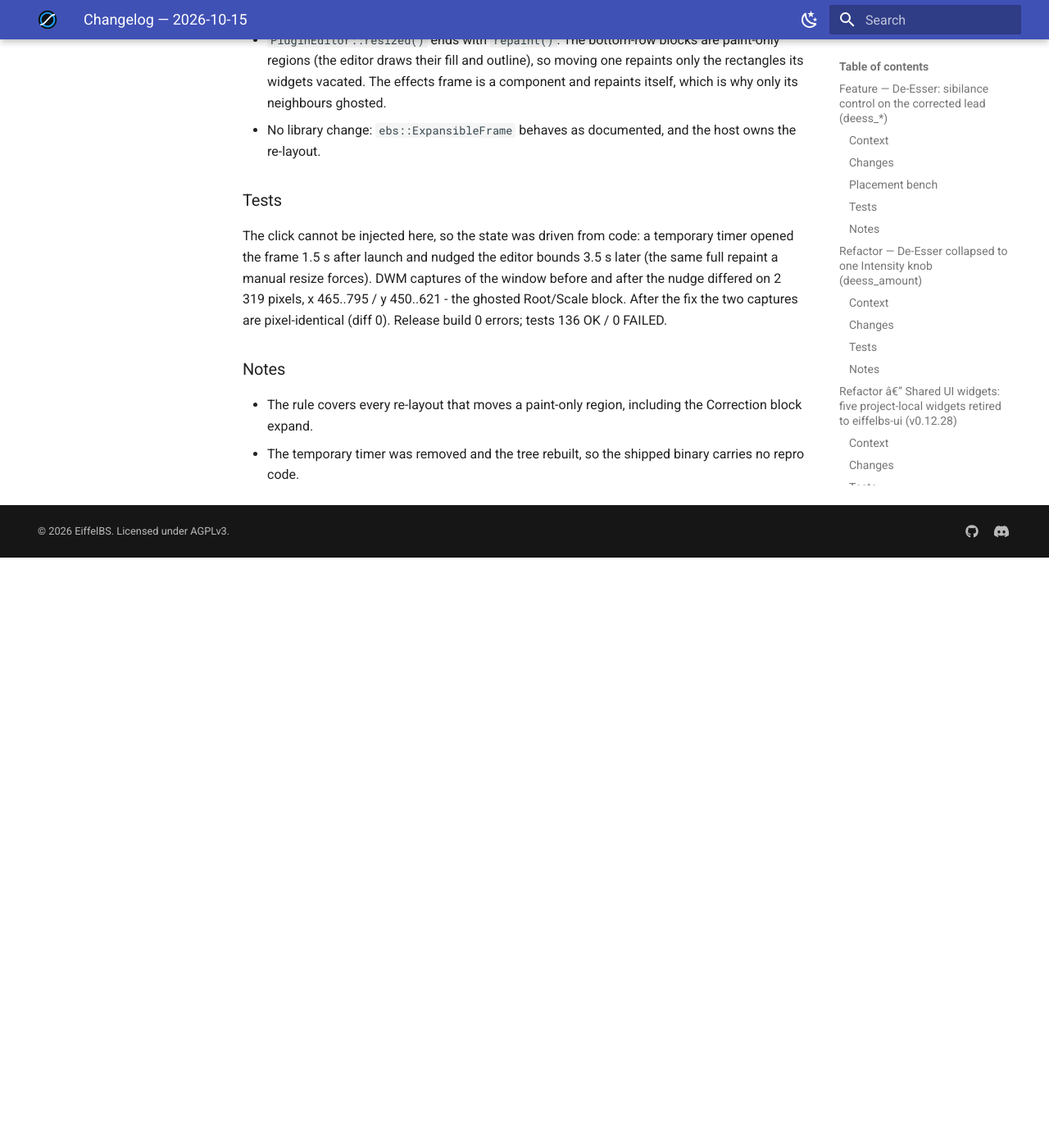
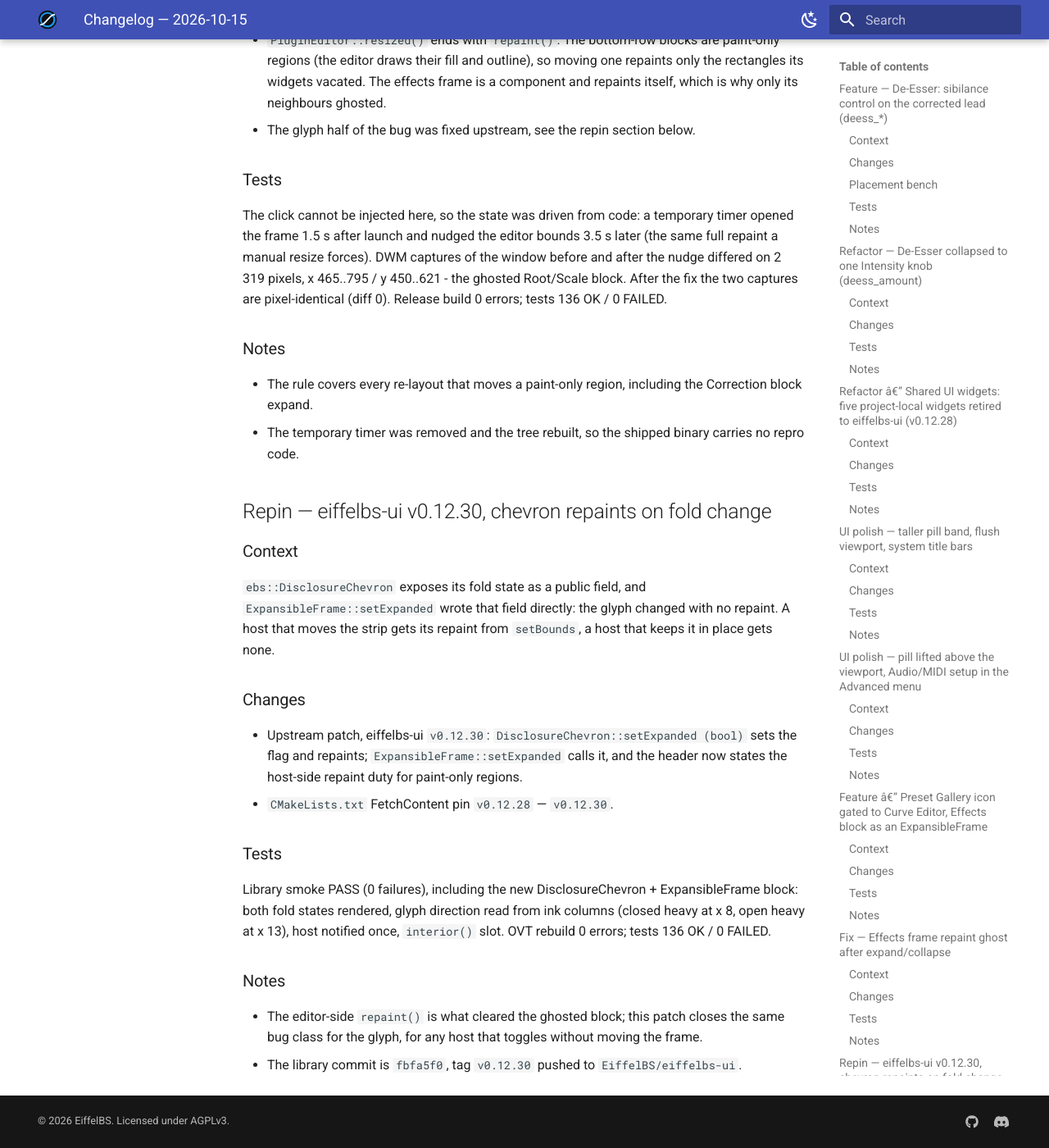
Before and after one commit to EiffelBS/OpenVoxTuner, an MkDocs documentation site: the page built from docs/changelog/changelog-2026-10-15.md, in a window 1280 px wide and 1400 px high, scrolled down 11299 px. Shown: the whole window at 82% size. Built offline with MkDocs 1.6.1 and Material for MkDocs 9.7.7, drawn with Linux system fonts in a browser that asks for light colours; the version menu is left out; before the commit the page ends 11979 px from its top, so only the background shows below that.

Commit message:
UI: repin eiffelbs-ui v0.12.30, chevron repaints on fold change
The effects frame ghost had a second half upstream: ExpansibleFrame::setExpanded
wrote the chevron public `expanded` field directly, so the glyph flipped with
no repaint. A host that moves the strip gets its repaint from setBounds, one
that keeps it in place gets none. v0.12.30 adds DisclosureChevron::setExpanded
(flag + repaint), ExpansibleFrame calls it, and the header states the host-side
repaint duty for paint-only regions. Both components got their first smoke
coverage: both fold states rendered, glyph direction read from ink columns,
host notified once, interior() slot. Smoke PASS, 0 failures.

OVT: pin v0.12.28 -> v0.12.30, rebuild 0 errors, tests 136 OK / 0 FAILED.

```diff
--- a/CMakeLists.txt
+++ b/CMakeLists.txt
@@ -80,7 +80,7 @@
 include(FetchContent)
 FetchContent_Declare(eiffelbs-ui
     GIT_REPOSITORY https://github.com/EiffelBS/eiffelbs-ui.git
-    GIT_TAG        v0.12.28
+    GIT_TAG        v0.12.30
     GIT_SHALLOW    TRUE)
 FetchContent_MakeAvailable(eiffelbs-ui)
 
--- a/docs/changelog/changelog-2026-10-15.md
+++ b/docs/changelog/changelog-2026-10-15.md
@@ -409,7 +409,7 @@
 
 ### Changes
 - `PluginEditor::resized()` ends with `repaint()`. The bottom-row blocks are paint-only regions (the editor draws their fill and outline), so moving one repaints only the rectangles its widgets vacated. The effects frame is a component and repaints itself, which is why only its neighbours ghosted.
-- No library change: ``ebs::ExpansibleFrame`` behaves as documented, and the host owns the re-layout.
+- The glyph half of the bug was fixed upstream, see the repin section below.
 
 ### Tests
 The click cannot be injected here, so the state was driven from code: a temporary timer opened the frame 1.5 s after launch and nudged the editor bounds 3.5 s later (the same full repaint a manual resize forces). DWM captures of the window before and after the nudge differed on 2 319 pixels, x 465..795 / y 450..621 - the ghosted Root/Scale block. After the fix the two captures are pixel-identical (diff 0). Release build 0 errors; tests 136 OK / 0 FAILED.
@@ -417,3 +417,19 @@
 ### Notes
 - The rule covers every re-layout that moves a paint-only region, including the Correction block expand.
 - The temporary timer was removed and the tree rebuilt, so the shipped binary carries no repro code.
+
+## Repin — eiffelbs-ui v0.12.30, chevron repaints on fold change
+
+### Context
+`ebs::DisclosureChevron` exposes its fold state as a public field, and `ExpansibleFrame::setExpanded` wrote that field directly: the glyph changed with no repaint. A host that moves the strip gets its repaint from `setBounds`, a host that keeps it in place gets none.
+
+### Changes
+- Upstream patch, eiffelbs-ui `v0.12.30`: `DisclosureChevron::setExpanded (bool)` sets the flag and repaints; `ExpansibleFrame::setExpanded` calls it, and the header now states the host-side repaint duty for paint-only regions.
+- `CMakeLists.txt` FetchContent pin `v0.12.28` — `v0.12.30`.
+
+### Tests
+Library smoke PASS (0 failures), including the new DisclosureChevron + ExpansibleFrame block: both fold states rendered, glyph direction read from ink columns (closed heavy at x 8, open heavy at x 13), host notified once, `interior()` slot. OVT rebuild 0 errors; tests 136 OK / 0 FAILED.
+
+### Notes
+- The editor-side `repaint()` is what cleared the ghosted block; this patch closes the same bug class for the glyph, for any host that toggles without moving the frame.
+- The library commit is `fbfa5f0`, tag `v0.12.30` pushed to `EiffelBS/eiffelbs-ui`.
```
Also changed, not shown: docs/implementation-roadmap.md (+2 -2 lines).
